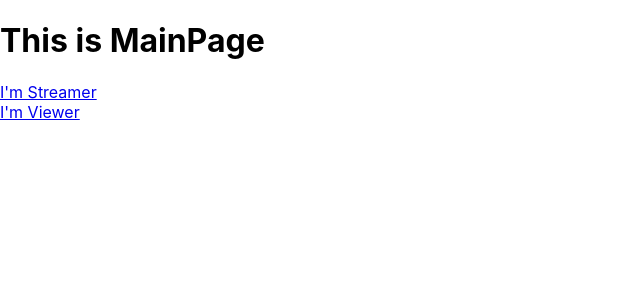
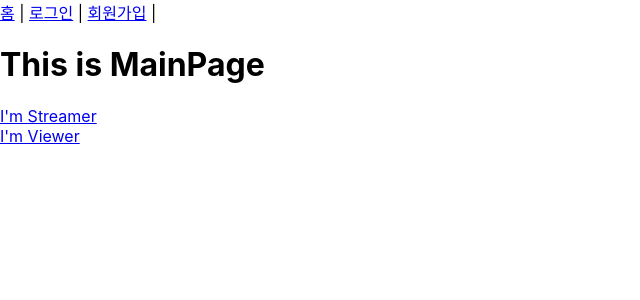
Before and after one commit to luck1306/broadcast-demo, a React (Create React App) app in the folder live-platform-test-client/: page / in a window 1280 px wide. Shown: the top 300 px of the page, without its empty margins (0-640 px from the left). Built offline with nearby package versions, Linux system fonts and the light colour scheme; no server answers.

Commit message:
[update] make header component

```diff
--- a/live-platform-test-client/src/App.js
+++ b/live-platform-test-client/src/App.js
@@ -11,10 +11,12 @@ import NotFoundPage from "./component/page/NotFoundPage.jsx";
 import ChattingBox from "./component/common/chatting/ChattingBox.jsx";
 import LoginPage from "./component/page/LoginPage.jsx";
 import JoiningMembershipPage from "./component/page/JoiningMembershipPage.jsx";
+import Header from "./component/common/header/Header.jsx";
 
 function App() {
     return (
         <BrowserRouter>
+            <Header></Header>
             <Routes>
                 {/* <Video /> */}
                 {/* <Socket /> */}
--- /dev/null
+++ b/live-platform-test-client/src/component/common/header/Header.jsx
@@ -0,0 +1,40 @@
+import Cookies from "js-cookie";
+import { useState } from "react";
+import { Link } from "react-router-dom";
+
+const Header = () => {
+    const [token, setToken] = useState(Cookies.get("accessToken"));
+
+    const issueToken = () => {
+        Cookies.set("accessToken", "test");
+        setToken("test");
+    };
+
+    const removeToken = () => {
+        Cookies.remove("accessToken");
+        setToken(null);
+    }
+    return (
+        <div>
+            {token ? (
+                <>
+                    {/* <button onClick={removeToken}>rm accessToken</button> */}
+                    <Link to="/">홈</Link> |{" "}
+                    <Link to="/broadcast">방송하기</Link> |{" "}
+                    <Link to="/broadcast-list">방송보기</Link> |{" "}
+                    <Link to="/chatting">채팅</Link> |{" "}
+
+                    <Link to="/logout">로그아웃</Link>
+                </>
+            ): (
+                <>
+                    {/* <button onClick={issueToken}>set accessToken</button> */}
+                    <Link to="/">홈</Link> |{" "}
+                    <Link to="/login">로그인</Link> |{" "}
+                    <Link to="/join">회원가입</Link> |{" "}
+                </>
+            )}
+        </div>
+    );
+}
+export default Header;
--- a/live-platform-test-client/src/component/common/viewer/BroadcastListElement.jsx
+++ b/live-platform-test-client/src/component/common/viewer/BroadcastListElement.jsx
@@ -2,7 +2,7 @@ import { Link } from "react-router-dom";
 
 const BroadcastList = (props) => {
   return (
-    <li>
+    <li style={{ margin: "10px 10px" }}>
       <button>
         <Link
           to={{
--- a/live-platform-test-client/src/component/page/BroadcastListPage.jsx
+++ b/live-platform-test-client/src/component/page/BroadcastListPage.jsx
@@ -13,7 +13,7 @@ const BroadCastListPage = () => {
         <>
             <h1>Welcome! Enjoy Broadcast!</h1>
             <div className="broadcast-list">
-                <ul>
+                <ul style={{ listStyleType: "none", padding: 0 }}>
                     <BroadcastList
                         channelName={"test"}
                         userId={userId}
--- a/live-platform-test-client/src/component/page/LoginPage.jsx
+++ b/live-platform-test-client/src/component/page/LoginPage.jsx
@@ -39,14 +39,14 @@ const LoginPage = () => {
                             Cookies.set("accessToken", res.data.accessToken);
                             Cookies.set("refreshToken", res.data.refreshToken);
                             alert("로그인 성공");
-                            navigate("/");
+                            // navigate("/");
+                            window.location.href = "/"
                         })
                         .catch((err) => {
                             alert(
                                 `[${err.response?.data.statCode}] - ${err.response?.data.message}`
                             );
                         });
-                    navigate("/");
                 }}
             >
                 로그인
```
